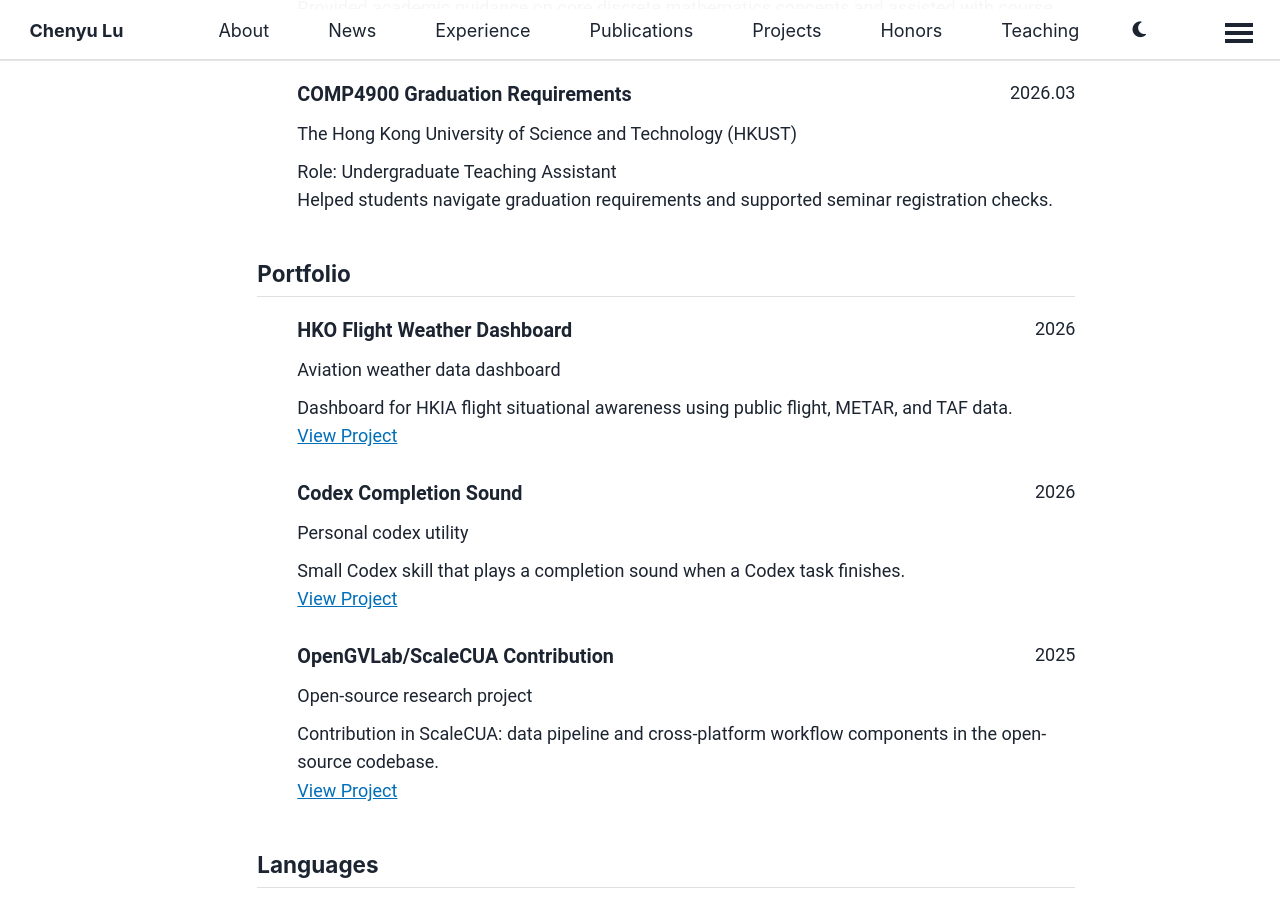
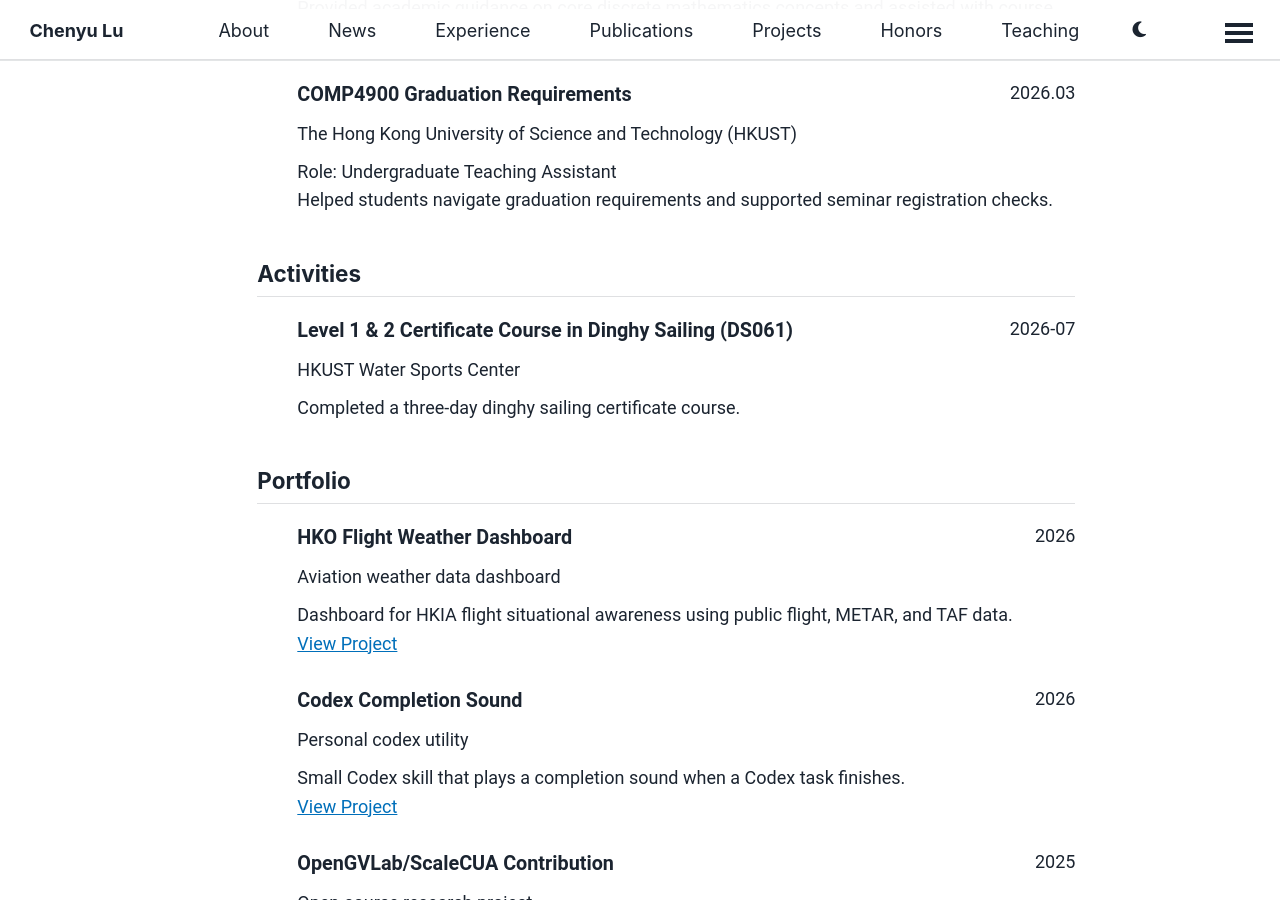
Before and after one commit to dylanluchenyu/dylanluchenyu.github.io, a Jekyll site: the page built from _pages/cv-json.md, in a window 1280 px wide and 900 px high, scrolled down 3365 px. Built offline with Jekyll 4.4.1, drawn with Linux system fonts in a browser that asks for light colours; a script bundle is joined from its source files by our own code; library files that are not in the unit come from our copies.

Commit message:
Add dinghy sailing activity to CV

```diff
--- a/_data/cv.json
+++ b/_data/cv.json
@@ -141,6 +141,14 @@
       "description": "Helped students navigate graduation requirements and supported seminar registration checks."
     }
   ],
+  "activities": [
+    {
+      "name": "Level 1 & 2 Certificate Course in Dinghy Sailing (DS061)",
+      "institution": "HKUST Water Sports Center",
+      "date": "2026-07",
+      "description": "Completed a three-day dinghy sailing certificate course."
+    }
+  ],
   "portfolio": [
     {
       "name": "HKO Flight Weather Dashboard",
--- a/_includes/cv-template.html
+++ b/_includes/cv-template.html
@@ -259,6 +259,31 @@
   </div>
   {% endif %}
 
+  {% if cv.activities.size > 0 %}
+  <!-- Activities -->
+  <div class="cv-section">
+    <h2>Activities</h2>
+    <ul class="cv-list">
+      {% for activity in cv.activities %}
+      <li class="cv-item">
+        <div class="cv-item-header">
+          <div class="cv-item-title">{{ activity.name }}</div>
+          <div class="cv-item-date">{{ activity.date | date: "%Y.%m" }}</div>
+        </div>
+        <div class="cv-item-content">
+          {% if activity.institution %}
+          <div class="cv-item-subtitle">{{ activity.institution }}</div>
+          {% endif %}
+          {% if activity.description %}
+          <div class="cv-item-detail">{{ activity.description }}</div>
+          {% endif %}
+        </div>
+      </li>
+      {% endfor %}
+    </ul>
+  </div>
+  {% endif %}
+
   {% if cv.portfolio.size > 0 %}
   <!-- Portfolio -->
   <div class="cv-section">
--- a/_pages/cv.md
+++ b/_pages/cv.md
@@ -107,5 +107,6 @@
 
 Extracurricular
 ======
+* Completed Level 1 & 2 Certificate Course in Dinghy Sailing (DS061), HKUST Water Sports Center, Jul 2026
 * Active participant in mathematics competitions and academic challenges
 * Open-source contributor and research project collaborator
```
Also changed, not shown: 2 other files.
